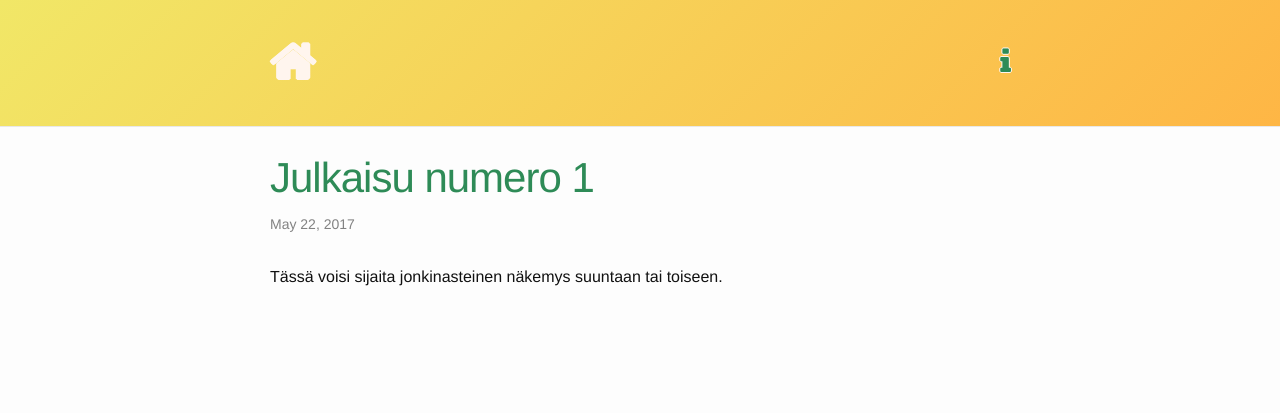
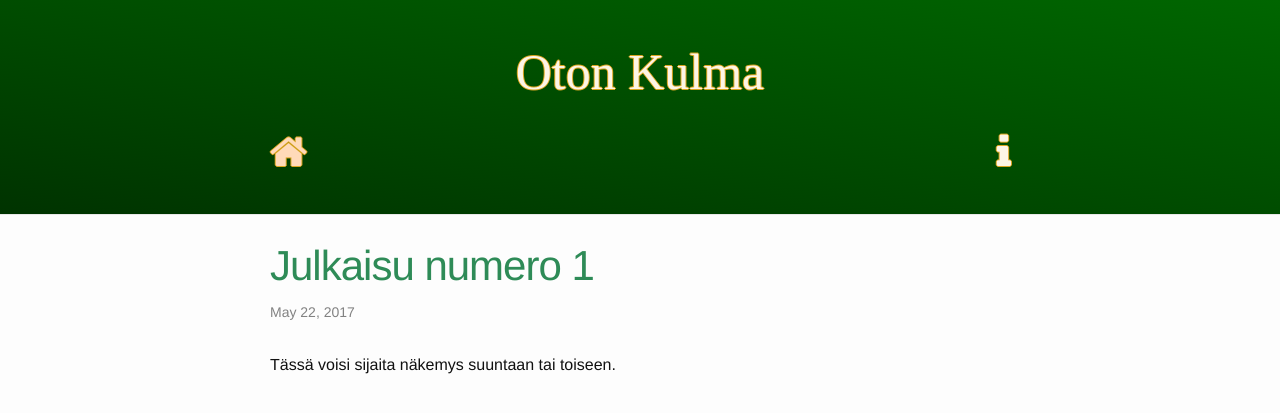
Before and after one commit to OttoKannisto/ok, a Jekyll site: the page built from _posts/2017-05-21-kopio.markdown, in a window 1280 px wide. Shown: the top 413 px of the page. Built offline with Jekyll 4.4.1, drawn with Linux system fonts in a browser that asks for light colours; nearby versions of some CDN libraries; some web fonts are replaced.

Commit message:
Uusi header

```diff
--- a/_config.yml
+++ b/_config.yml
@@ -16,7 +16,7 @@
 title: ok
 #email: otto.kannisto@kolumbus.fi
 description: > # this means to ignore newlines until "baseurl:"
-  Write an awesome description for your new site here. You can edit this
+  Otto Kannisto kotisivu. Write an awesome description for your new site here. You can edit this
   line in _config.yml. It will appear in your document head meta (for
   Google search results) and in your feed.xml site description.
 baseurl: "/ok" # the subpath of your site, e.g. /blog
--- a/_includes/footer.html
+++ /dev/null
@@ -1 +0,0 @@
-sajkadjfkjaökfjaskföakfjkösj
--- a/_includes/head.html
+++ b/_includes/head.html
@@ -16,3 +16,6 @@
 </head>
 
 <link rel="stylesheet" href="//maxcdn.bootstrapcdn.com/font-awesome/4.3.0/css/font-awesome.min.css">
+
+
+<link href="https://fonts.googleapis.com/css?family=Arizonia|Galada" rel="stylesheet"
--- a/_includes/header.html
+++ b/_includes/header.html
@@ -1,4 +1,8 @@
 <header class="site-header" role="banner">
+
+ <div class="site-name">
+          <h1>Oton Kulma</h1>
+  </div>
 
   <div class="wrapper">
     {% assign default_paths = site.pages | map: "path" %}
@@ -18,6 +22,8 @@
           </span>
         </label>
 
+
+
         <div class="trigger">
           {% for path in page_paths %}
             {% assign my_page = site.pages | where: "path", path | first %}
--- a/_layouts/home.html
+++ b/_layouts/home.html
@@ -21,6 +21,6 @@ layout: default
     {% endfor %}
   </ul>
 
-  <p class="rss-subscribe">subscribe <a href="{{ "/feed.xml" | relative_url }}">via RSS</a></p>
+
 
 </div>
--- a/_posts/2017-05-21-kopio.markdown
+++ b/_posts/2017-05-21-kopio.markdown
@@ -5,4 +5,4 @@ date:   2017-05-22 19:08:03 +0300
 categories: jekyll update
 ---
 
-Tässä voisi sijaita jonkinasteinen näkemys suuntaan tai toiseen.
+Tässä voisi sijaita näkemys suuntaan tai toiseen.
--- a/assets/main.scss
+++ b/assets/main.scss
@@ -6,45 +6,40 @@
 
 
 header.site-header{
-/* Permalink - use to edit and share this gradient: http://colorzilla.com/gradient-editor/#f1e767+0,feb645+100;Yellow+3D */
-background: #f1e767; /* Old browsers */
-background: -moz-linear-gradient(-45deg,  #f1e767 0%, #feb645 100%); /* FF3.6-15 */
-background: -webkit-linear-gradient(-45deg,  #f1e767 0%,#feb645 100%); /* Chrome10-25,Safari5.1-6 */
-background: linear-gradient(135deg,  #f1e767 0%,#feb645 100%); /* W3C, IE10+, FF16+, Chrome26+, Opera12+, Safari7+ */
-filter: progid:DXImageTransform.Microsoft.gradient( startColorstr='#f1e767', endColorstr='#feb645',GradientType=1 ); /* IE6-9 fallback on horizontal gradient */
-padding: 35px;
+    background: linear-gradient(to top right, #003300 0%, #006600 100%);
+    padding: 35px;
  }
 
 a.site-title:visited {
 
-color: 	#2E8B57;
+color: 	#FDF5E6;
 font-size: 40px;
 text-decoration: none;
  }
 
  a.site-title {
- 	color: #FFF5EE;
-    font-size: 50px;
+ 	color: #FFDAB9;
+    font-size: 40px;
     font-weight: 300;
     line-height: 54px;
     letter-spacing: -1px;
     margin-bottom: 0;
     float: left;
-    text-shadow: -1px 0 #FFF5EE, 0 1px #FFF5EE, 1px 0 #FFF5EE, 0 -1px #FFF5EE;
+    text-shadow: -1px 0         #DAA520, 0 1px      #DAA520, 1px 0      #DAA520, 0 -1px         #DAA520;
     text-decoration: none;
 }
 
 
 
 .site-nav .page-link {
- 	color: #2E8B57;
-    font-size: 30px;
+ 	color: #FDF5E6;
+    font-size: 40px;
     font-weight: 300;
     line-height: 54px;
     letter-spacing: -1px;
     margin-bottom: 0;
     float: left;
-    text-shadow: -1px 0 #FFF5EE, 0 1px #FFF5EE, 1px 0 #FFF5EE, 0 -1px #FFF5EE;
+    text-shadow: -1px 0 #DAA520, 0 1px #DAA520, 1px 0 #DAA520, 0 -1px #DAA520;
     text-decoration: none;
 }
 
@@ -55,3 +50,12 @@ h1 {
 a.post-link {
 	color: #2E8B57;
 	}
+
+.site-name h1 {
+    color: #FDF5E6;
+    text-align: center;
+    vertical-align: middle;
+    font-family: 'Arizonia', cursive;
+    font-size: 50px;
+    text-shadow: -1px 0 #DAA520, 0 1px #DAA520, 1px 0 #DAA520, 0 -1px #DAA520;
+}
```
